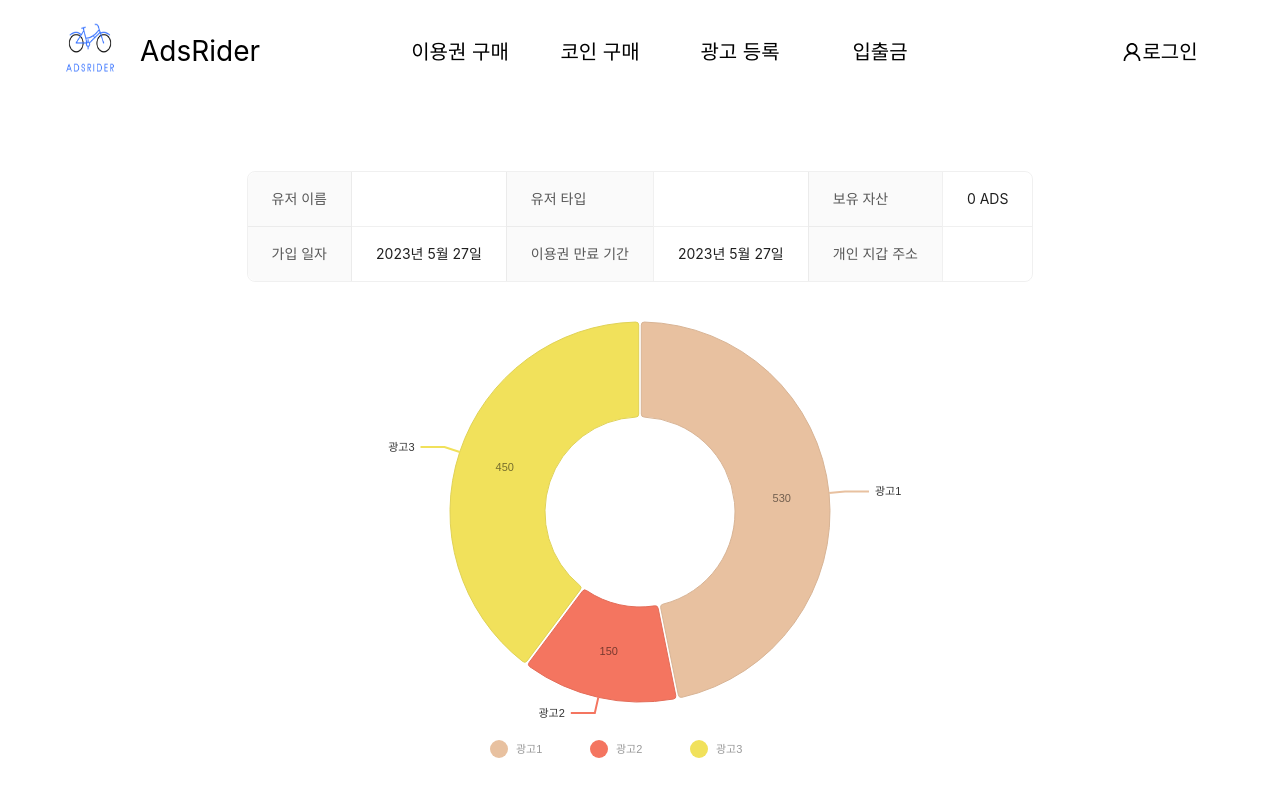
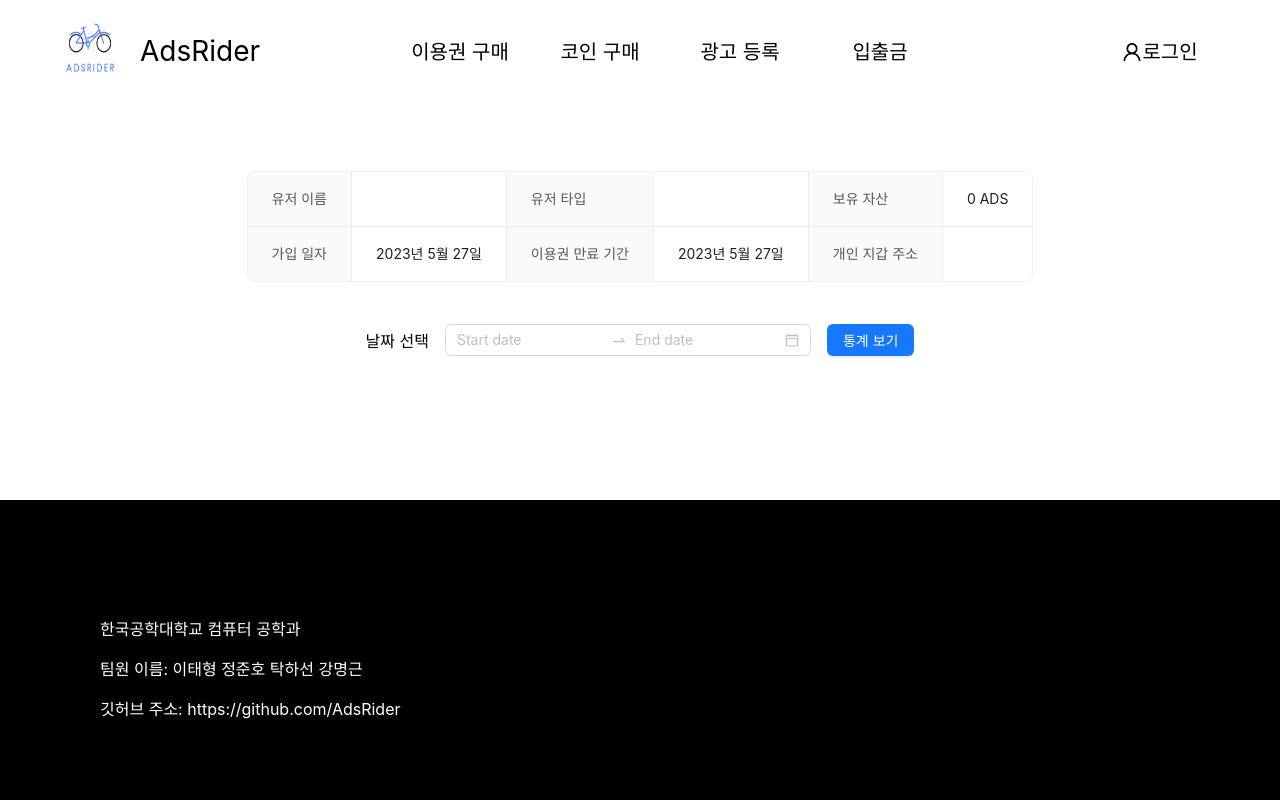
Before and after one commit to oni-nick/korthodox, a React (Create React App) app: page /mypage in a window 1280 px wide. Shown: the top 800 px of the page. Built offline with nearby package versions, Linux system fonts and the light colour scheme; no server answers.

Commit message:
로그아웃 시 화면 이동, 입출금 내역 +.- 표시, 통계 API 연동

```diff
--- a/src/Dw/DWTableData.tsx
+++ b/src/Dw/DWTableData.tsx
@@ -30,10 +30,9 @@ function typeChange(text : string){
 function amountViewer (text : string){
 
   if (text.startsWith('-') == true){
-    const amount = new BigNumber(text.slice(1)).toFormat();
-    return <P_minus> {amount}  </P_minus>
+    return <P_minus> {new BigNumber(text).toFormat()}  </P_minus>
   } else {
-    return <P_plus> {new BigNumber(text).toFormat()} </P_plus>
+    return <P_plus> {'+' + new BigNumber(text).toFormat()} </P_plus>
   }
 }
 
--- a/src/Main/Header.tsx
+++ b/src/Main/Header.tsx
@@ -3,14 +3,17 @@ import axios from 'axios';
 import { StyledHeader, StyledHeaderLogo, StyledHeaderMenu, Spacer, Anchor } from "./Styles"
 import { useUserDispatch, useUserState } from '../context/user';
 import adsrider from '../src_assets/adsrider.png'
+import { useNavigate } from "react-router-dom";
 
 function Header(){
     const user = useUserState();
     const dispatch = useUserDispatch();
+    const navigate = useNavigate();
 
     const doLogOut = () => {
         dispatch({ type: 'LOG_OUT' });
         axios.get('/api/user/logout');
+        navigate("/");
     };
 
     return(
--- a/src/Main/Mypage/Styles.tsx
+++ b/src/Main/Mypage/Styles.tsx
@@ -1,3 +1,4 @@
+import { DatePicker } from "antd"
 import styled from "styled-components"
 
 export const MypageDiv = styled.div`
@@ -11,3 +12,17 @@ export const GraphDiv = styled.div`
     width : 800px;
     height : 500px;
 `
+
+export const StatsDiv = styled.div`
+  display : flex;
+  align-items : center;
+  margin : 30px 0px;
+`
+export const Text = styled.h3`
+    font-size : 16px;
+    font-weight : normal;
+`
+export const StyledRangePicker = styled(DatePicker.RangePicker)`
+  margin-right : 16px;
+  margin-left : 16px;
+`;
--- a/src/Main/Mypage/data.ts
+++ b/src/Main/Mypage/data.ts
@@ -1,7 +1,7 @@
 export const LineData =
 [
     {
-      "id": "사용자1",
+      "id": "meters",
       "color": "hsl(127, 70%, 50%)",
       "data": [
         {
@@ -12,50 +12,10 @@ export const LineData =
           "x": "2월",
           "y": 49
         },
-        {
-          "x": "3월",
-          "y": 204
-        },
-        {
-          "x": "4월",
-          "y": 189
-        },
-        {
-          "x": "5월",
-          "y": 273
-        },
-        {
-          "x": "6월",
-          "y": 56
-        },
-        {
-          "x": "7월",
-          "y": 139
-        },
-        {
-          "x": "8월",
-          "y": 99
-        },
-        {
-          "x": "9월",
-          "y": 108
-        },
-        {
-          "x": "10월",
-          "y": 3
-        },
-        {
-          "x": "11월",
-          "y": 265
-        },
-        {
-          "x": "12월",
-          "y": 188
-        }
       ]
     },
     {
-      "id": "사용자2",
+      "id": "reward",
       "color": "hsl(34, 30%, 10%)",
       "data": [
         {
@@ -66,46 +26,6 @@ export const LineData =
           "x": "2월",
           "y": 32
         },
-        {
-          "x": "3월",
-          "y": 41
-        },
-        {
-          "x": "4월",
-          "y": 432
-        },
-        {
-          "x": "5월",
-          "y": 123
-        },
-        {
-          "x": "6월",
-          "y": 43
-        },
-        {
-          "x": "7월",
-          "y": 65
-        },
-        {
-          "x": "8월",
-          "y": 75
-        },
-        {
-          "x": "9월",
-          "y": 46
-        },
-        {
-          "x": "10월",
-          "y": 7
-        },
-        {
-          "x": "11월",
-          "y": 45
-        },
-        {
-          "x": "12월",
-          "y": 188
-        }
       ]
     },
   ];
--- a/src/Main/Mypage/index.tsx
+++ b/src/Main/Mypage/index.tsx
@@ -1,6 +1,6 @@
-import { Descriptions, Table } from 'antd';
-import { useUserState, UserInfo } from '../../context/user';
-import { MypageDiv, GraphDiv } from './Styles';
+import { MypageDiv, GraphDiv, StatsDiv, Text, StyledRangePicker } from './Styles';
+import { Button, DatePicker, Descriptions } from 'antd';
+import { useUserState } from '../../context/user';
 import { dateConverter, UserBalance } from '../../Utils';
 import axios from 'axios';
 import { useEffect, useState } from 'react';
@@ -9,39 +9,180 @@ import PieGraph from './PieGraph';
 import LineGraph from './LineGraph';
 import { PieData, LineData } from './data';
 
+interface RiderData {
+    date : string;
+    meters : number;
+    reward : string;
+};
+interface AdverData {
+    id: string,
+    title: string,
+    subtitle: string,
+    reward: string,
+    image_id: number,
+    start_date: Date,
+    end_date: Date,
+    user_email: string,
+    data: {
+      id: string,
+      ads_id: string,
+      path: {lattitude: string, longitutde: string}[],
+      meters: number,
+      reward: string,
+      hash: string,
+      start_time: Date,
+      end_time: Date,
+    }[],
+};
+interface AdminData {
+    amount: string,
+    hash: string | '',
+    timestamp: number,
+    type
+       : '입금'
+       | '출금'
+       | '주행보상-${ads.id}'
+       | '광고등록'
+       | '이용권구매'
+       | '코인구매'
+}
 
-function Mypage(){
+
+function Mypage() {
   const user = useUserState();
+  const [isFrom, setFrom] = useState('');
+  const [isTo, setTo] = useState('');
+  const [riderData, setRiderData] = useState<RiderData[]>([]);
+  const [adverData, setAdverData] = useState<AdverData[]>([]);
+  const [adminData, setAdminData] = useState<AdminData[]>([]);
+  const [balance, setBalance] = useState<UserBalance[]>([]);
+  const adsBalance = balance.find((b) => b.type === 'ADS')?.available || '0';
 
-    const [balance, setBalance] = useState<UserBalance[]>([]);
-    const adsBalance = balance.find(b => b.type === 'ADS')?.available || '0';
+  // DatePicker 날짜 변화
+  const handleRangePickerChange = (dates: any, dateStrings: [string, string]) => {
+    const [from, to] = dateStrings;
+    setFrom(from);
+    setTo(to);
+  };
 
+  // 유저 잔액 확인
   useEffect(() => {
-        axios.get<UserBalance[]>('/api/user/balance')
-        .then(res => {
-            if(res.data){
-                setBalance(res.data)
+    axios.get<UserBalance[]>('/api/user/balance').then((res) => {
+      if (res.data) {
+        setBalance(res.data);
       }
+    });
+  }, []);
+
+
+  // 통계 버튼 클릭 시
+  // 유저 타입 별 처리
+  function getStatistics(from: string, to: string) {
+    if (user.level === '라이더'){
+        axios.get<RiderData>('/api/statistics', {
+            params: {
+              from: from,
+              to: to,
+            },
           })
-    }, [])
+          .then((res) => {
+            if (res.data) {
+                setRiderData([res.data]);
+            }
+          });
 
-    return(
+    const RiderGraphData = riderData.map((d) => {
+        const data_r = [d.date, d.reward];
+        const data_m = [d.date, d.meters];
+        return {reward : data_r, meters : data_m}
+    })
+    console.log(RiderGraphData);
+    // 막대그래프 데이터 넘겨주면 됨
+    // 라이더 계정이 없어서 코드 동작하는지 확인 못함
+    }
+
+    else if (user.level === '광고주'){
+        axios.get<AdverData>('/api/statistics', {
+            params: {
+              from: from,
+              to: to,
+            },
+          })
+          .then((res) => {
+            if (res.data) {
+                setAdverData([res.data]);
+            }
+          });
+    }
+
+    else if (user.level === '운영자'){
+        axios.get<AdminData>('/api/statistics', {
+            params: {
+              from: from,
+              to: to,
+            },
+          })
+          .then((res) => {
+            if (res.data) {
+                setAdminData([res.data]);
+            }
+          });
+        // adminData.reduce((acc, cur) => )
+    }
+
+    else {
+        // 유저 타입이 null인 경우
+    }
+  }
+
+  // 유저 타입 별 Render 함수
+  const renderRider = () => {
+    return (
+        <div>
+            라이더임
+        </div>
+    );
+  };
+
+  const renderAdver = () => {
+    return (
+        <div>
+            광고주임
+        </div>
+    );
+  };
+
+  const renderAdmin = () => {
+    return (
+        <div>
+            운영자임
+        </div>
+    );
+  };
+
+
+  return (
     <MypageDiv>
         <Descriptions bordered size="default">
-                <Descriptions.Item label="유저 이름"> {user.email}</Descriptions.Item>
-                <Descriptions.Item label="유저 타입"> {user.level}</Descriptions.Item>
+          <Descriptions.Item label="유저 이름">{user.email}</Descriptions.Item>
+          <Descriptions.Item label="유저 타입">{user.level == null ? 'null' : user.level}</Descriptions.Item>
           <Descriptions.Item label="보유 자산">{new BigNumber(adsBalance).toFormat()} ADS</Descriptions.Item>
           <Descriptions.Item label="가입 일자">{dateConverter(new Date(user.join_time))}</Descriptions.Item>
           <Descriptions.Item label="이용권 만료 기간">{dateConverter(new Date(user.expired_date))}</Descriptions.Item>
-                <Descriptions.Item label="개인 지갑 주소"> {user.address}</Descriptions.Item>
+          <Descriptions.Item label="개인 지갑 주소">{user.address}</Descriptions.Item>
         </Descriptions>
-            <GraphDiv>
-                <PieGraph data={PieData}></PieGraph>
-            </GraphDiv>
+        <StatsDiv>
+          <Text>날짜 선택 </Text>
+          <StyledRangePicker onChange={handleRangePickerChange} />
+          <Button type="primary" onClick={() => getStatistics(isFrom, isTo)}>
+            통계 보기
+          </Button>
+        </StatsDiv>
 
-            <GraphDiv>
-                <LineGraph data={LineData}></LineGraph>
-            </GraphDiv>
+        {user.level === '라이더' && renderRider()}
+        {user.level === '광고주' && renderAdver()}
+        {user.level === '운영자' && renderAdmin()}
+
     </MypageDiv>
   );
 }
--- a/src/Register/index.tsx
+++ b/src/Register/index.tsx
@@ -80,17 +80,17 @@ const Register = () => {
                 <Form.Item name="pw" label="pw" rules={[{required: true}]}>
                     <Input type="password"/>
                 </Form.Item>
+                <Form.Item name="level" label="유형" rules={[{required: true}]}>
+                    <Radio.Group onChange={onChange} value={type}>
+                      <Radio value={'라이더'}>라이더</Radio>
+                      <Radio value={'광고주'}>광고주</Radio>
+                    </Radio.Group>
+                </Form.Item>
                 <Form.Item {...tailLayout}>
                     <ButtonWrapper>
                         <Button type="primary" htmlType="submit">등록하기</Button>&nbsp;&nbsp;
                         <Link to="/login"><Button htmlType="button">취소하기</Button></Link>
                     </ButtonWrapper>
-                </Form.Item>
-                <Form.Item name="level" label="유형" rules={[{required: true}]}>
-                    <Radio.Group onChange={onChange} value={type}>
-                      <Radio value={'라이더'}>라이더</Radio>
-                      <Radio value={'광고주'}>광고주</Radio>
-                    </Radio.Group>
                 </Form.Item>
             </LoginForm>
             {
```
Lines whose indentation alone changed are shown as unchanged.
